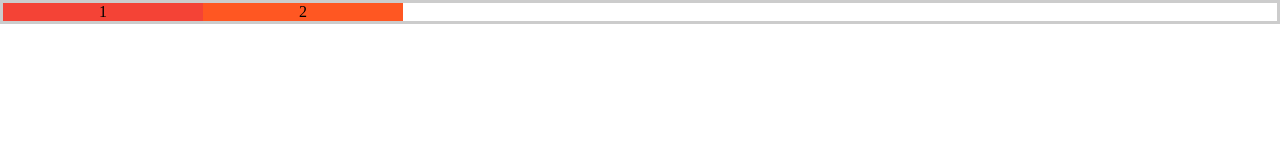
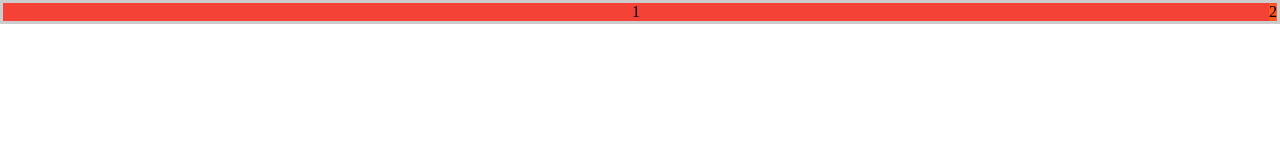
Before and after one commit to orangeC/flexbox, a plain HTML site: page justify-content.html in a window 1280 px wide. Drawn offline with Linux system fonts and the light colour scheme.

Commit message:
flex简化写法

```diff
--- a/justify-content.html
+++ b/justify-content.html
@@ -6,9 +6,14 @@
 	<style>
 		*{margin: 0;padding: 0;}
 		.box{text-align: center;}
-		.box{flex-basis: 200px;}/*flexbox下flex-items的基础长度*/
+		.box{}/*flexbox下flex-items的基础长度*/
 		/*起始flex写在最前面，有优先级*/
-		.box1{background-color: #F44336;flex-shrink: 1}
+		.box1{background-color: #F44336;
+			flex-basis: 200px;
+			flex-grow: 2;
+			flex-shrink: 0;
+			flex: 2 0 200px;
+		}/*简化写法*/
 		.box2{background-color: #FF5722;flex-shrink: 2}
 		/*flex-shrink 默认值是 1 。当 container 的宽度装不下所有的 flex item 的时候，flex-shrink 就会发挥作用了。*/
 		/*可用于小屏幕下导航栏flex-shrink设为0*/
```
